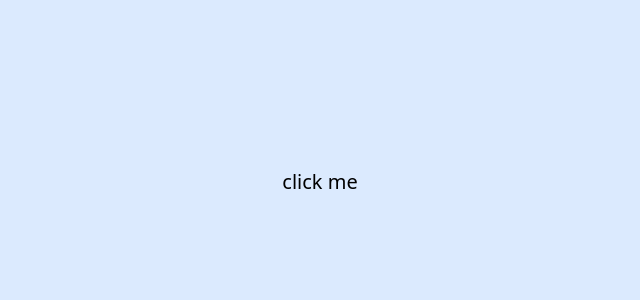
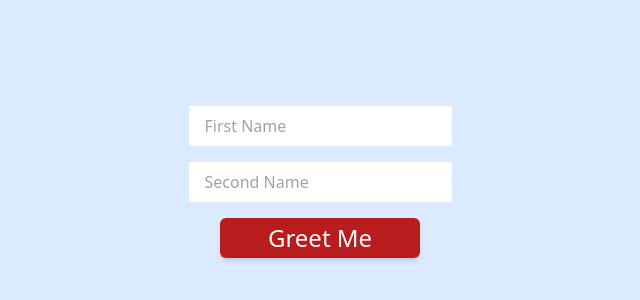
Before and after one commit to mutesialine/capturing-user-click, a React (Create React App) app: page / in a window 1280 px wide. Shown: the part 218-518 px from the top of the page, without its empty margins (320-960 px from the left). Built offline with nearby package versions, Linux system fonts and the light colour scheme.

Commit message:
feat: buit a form

```diff
--- a/src/App.js
+++ b/src/App.js
@@ -1,12 +1,36 @@
+import { useState } from "react";
 
 const App = () => {
+  const[name ,setName]=useState({
+    firstname:"",
+    secondname: ""
+  })
+  function handleChange(event){
+    setName(prevName => ({...prevName,[event.target.name]:event.target.value}))
+  }
   function message(e){
     e.preventDefault();
-    alert("clicked!");
+    alert(`Hello ${name.firstname} ${name.secondname}`);
   }
   return (
-    <div className="w-full h-screen flex justify-center items-center bg-blue-100">
-        <button className="text-xl" onClick={message}>click me</button>
+    <div className="w-full h-screen flex flex-col justify-center gap-y-4 items-center bg-blue-100">
+      <input
+        type="text"
+        placeholder="First Name"
+        name="firstname"
+        value={name.firstname}
+        onChange={handleChange}
+        className="px-4 py-2"
+      />
+      <input
+        type="text"
+        placeholder="Second Name"
+        name="secondname"
+        value={name.secondname}
+        onChange={handleChange}
+        className="px-4 py-2"
+      />
+      <button className="px-12 py-1 bg-red-700 rounded-md shadow-md text-white text-2xl" onClick={message}>Greet Me</button>
     </div>
   );
 }
```
